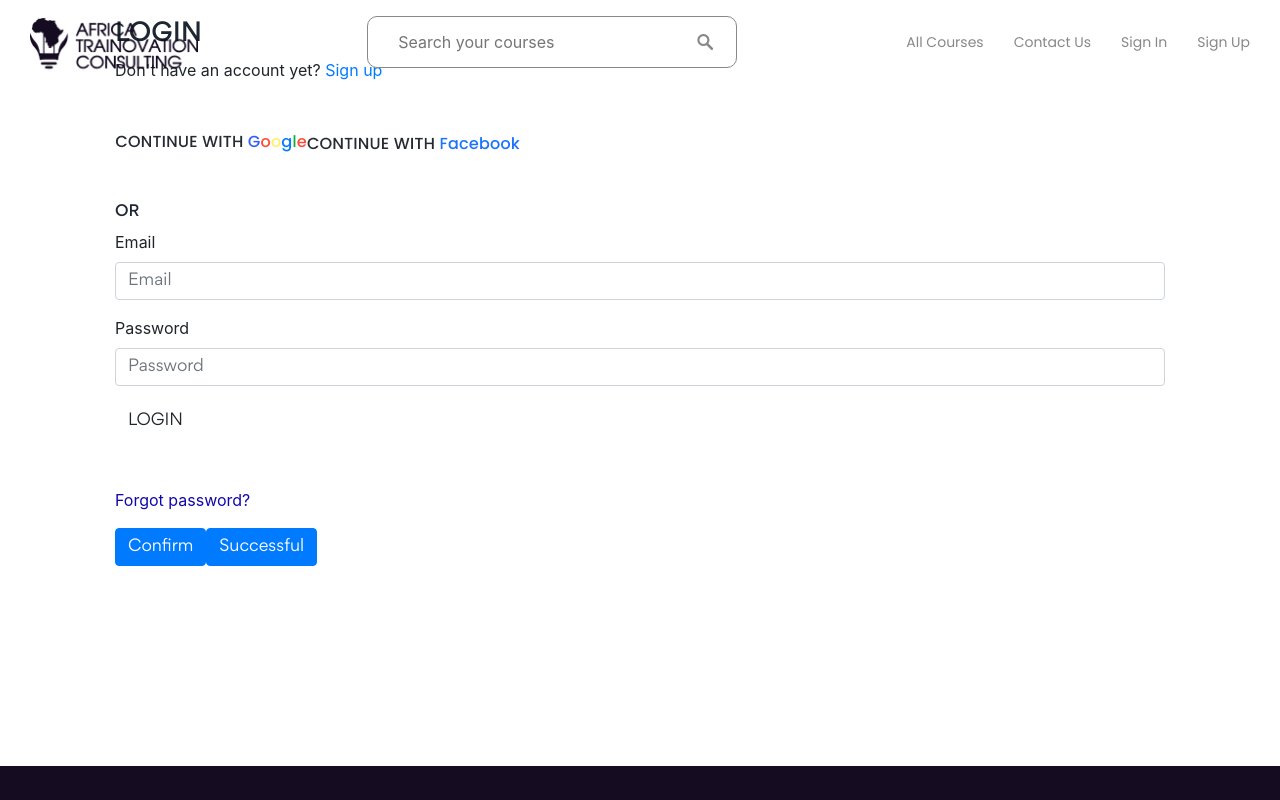
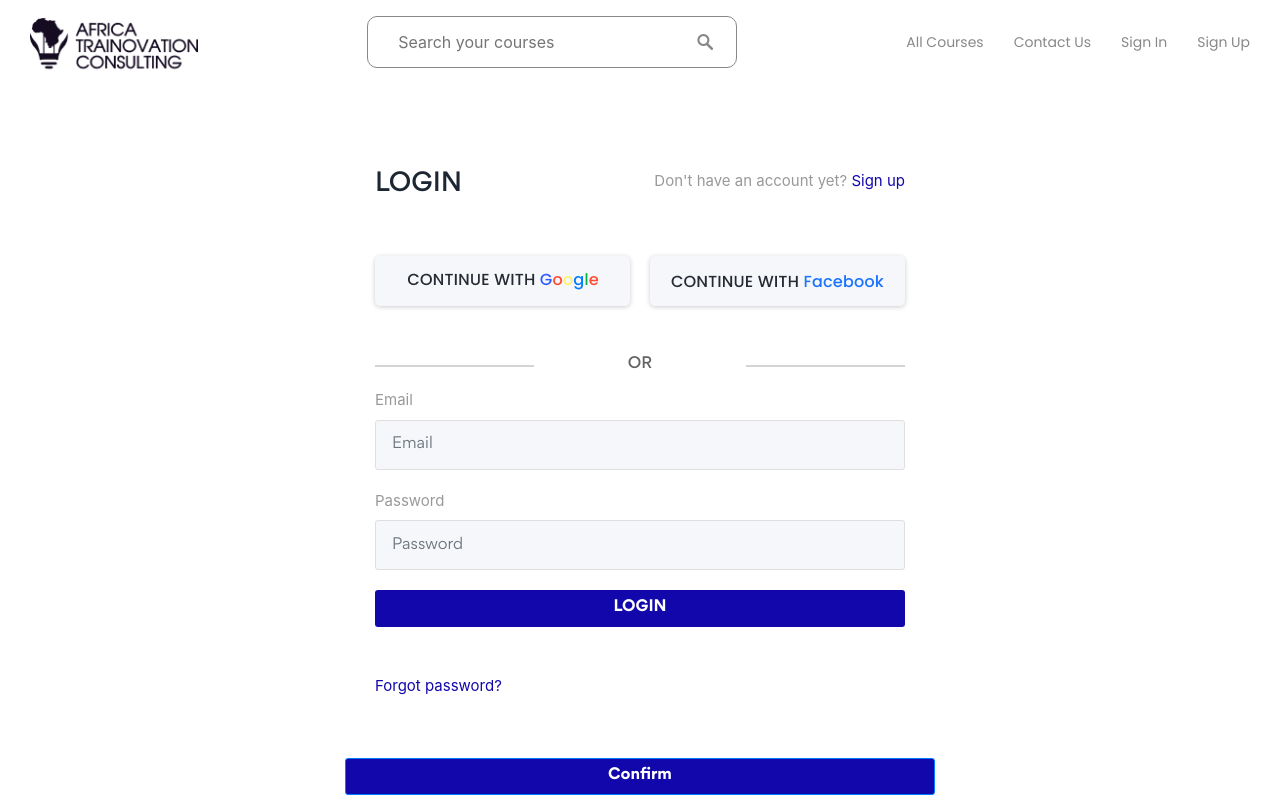
Before and after one commit to ATC-HUB/acadonline, a Nuxt app: page /login in a window 1280 px wide. Shown: the top 800 px of the page. Built offline with nearby package versions, Linux system fonts and the light colour scheme.

Commit message:
login & signup page stylings updated

```diff
--- a/pages/login.vue
+++ b/pages/login.vue
@@ -136,6 +136,216 @@
 
 </script>
 
-<style>
+<style scoped>
 
+.section{
+  margin-top: 120px;
+}
+.form-control {
+	background: #F5F7FA;
+border: 1px solid #DFDFDF;
+box-sizing: border-box;
+border-radius: 5px;
+height: 50px;
+padding: 0 1rem !important;
+font-size: 15px;
+}
+.form-control:focus {
+	border-color: #1207ab;
+}
+.form-control, .btn {
+	border-radius: 3px;
+}
+.signup-form {
+	width: 620px;
+	margin: 0 auto;
+  	font-size: 15px;
+}
+.signup-form h2 {
+	color: #636363;
+	margin: 0 0 15px;
+	position: relative;
+	text-align: center;
+}
+.signup-form h2:before, .signup-form h2:after {
+	content: "";
+	height: 2px;
+	width: 30%;
+	background: #d4d4d4;
+	position: absolute;
+	top: 50%;
+	z-index: 2;
+}
+.signup-form h2:before {
+	left: 0;
+}
+.signup-form h2:after {
+	right: 0;
+}
+.signup-form .hint-text {
+	color: #999;
+	margin-bottom: 30px;
+	text-align: center;
+}
+.signup-form form {
+	color: #999;
+	margin-bottom: 15px;
+	padding: 30px;
+}
+.signup-form .form-group {
+	margin-bottom: 20px;
+}
+.signup-form input[type="checkbox"] {
+	margin-top: 1px;
+	zoom:1.5;
+}
+.signup-form .btn {
+	font-size: 10px;
+	font-weight: bold;
+	min-width: 140px;
+	outline: none !important;
+}
+.signup-form .row div:first-child {
+	padding-right: 10px;
+}
+.signup-form .row div:last-child {
+	padding-left: 10px;
+}
+.signup-form a {
+	color: #fff;
+	text-decoration: underline;
+}
+.signup-form a:hover {
+	text-decoration: none;
+}
+.signup-form form a {
+	color: #1207ab;
+	text-decoration: none;
+}
+.signup-form form a:hover {
+	text-decoration: underline;
+}
+
+.btn-face,
+.btn-google {
+  font-size: 18px;
+  line-height: 1.2;
+
+  display: -webkit-box;
+  display: -webkit-flex;
+  display: -moz-box;
+  display: -ms-flexbox;
+  display: flex;
+  justify-content: center;
+  align-items: center;
+  padding: 15px;
+  width: calc((100% - 20px) / 2);
+  height: 50px;
+  border-radius: 5px;
+  box-shadow: 0 1px 5px 0px rgba(0, 0, 0, 0.2);
+  -moz-box-shadow: 0 1px 5px 0px rgba(0, 0, 0, 0.2);
+  -webkit-box-shadow: 0 1px 5px 0px rgba(0, 0, 0, 0.2);
+  -o-box-shadow: 0 1px 5px 0px rgba(0, 0, 0, 0.2);
+  -ms-box-shadow: 0 1px 5px 0px rgba(0, 0, 0, 0.2);
+  -webkit-transition: all 0.4s;
+  -o-transition: all 0.4s;
+  -moz-transition: all 0.4s;
+  transition: all 0.4s;
+  position: relative;
+  z-index: 1;
+}
+
+.btn-face {
+  color: #fff;
+  background-color: #F5F7FA;
+}
+
+
+
+.btn-google {
+  color: #555555;
+  background-color: #F5F7FA;
+}
+
+.btn-google img {
+  width: 30px;
+  margin-right: 15px;
+  padding-bottom: 3px;
+}
+
+.btn-face:hover:before,
+.btn-google:hover:before {
+  opacity: 1;
+}
+
+.btn-face:hover,
+.btn-google:hover {
+  color: #fff;
+  box-shadow: 0 5px 5px 0px rgba(0, 0, 0, 0.2);
+}
+
+.socials{
+	justify-content: space-between;
+    position: relative;
+    display: flex;
+}
+
+.signup-btn{
+	font-size: 15px !important;
+	width: 100%;
+	color: #fff;
+	background-color: #1207ab;
+}
+
+.signup-btn:hover{
+	color: #1207ab;
+	background-color: #fff;
+	border: 1px solid #1207ab;
+}
+
+
+.signin-head{
+	display: flex;
+    justify-content: space-between;
+}
+
+
+.continue{
+	width: 100%;
+	color: #fff;
+	background-color: #1207ab;
+	font-size: 15px !important;
+}
+
+.continue:hover{
+	color: #1207ab;
+	background-color: #fff;
+	border: 1px solid #1207ab;
+}
+
+
+.markss{
+	display: flex;
+    justify-content: center;
+    margin-bottom: 25px;
+}
+
+
+.continue2{
+	width: 70%;
+	color: #fff;
+	background-color: #1207ab;
+	font-size: 15px !important;
+}
+
+.continue2:hover{
+	color: #1207ab;
+	background-color: #fff;
+	border: 1px solid #1207ab;
+}
+
+.success{
+	display: flex;
+	justify-content: center;
+}
 </style>
--- a/pages/signup.vue
+++ b/pages/signup.vue
@@ -68,6 +68,217 @@
 
 </script>
 
-<style>
+<style scope>
 
+.section{
+  margin-top: 120px;
+}
+
+.form-control {
+	background: #F5F7FA;
+border: 1px solid #DFDFDF;
+box-sizing: border-box;
+border-radius: 5px;
+height: 50px;
+padding: 0 1rem !important;
+font-size: 15px;
+}
+.form-control:focus {
+	border-color: #1207ab;
+}
+.form-control, .btn {
+	border-radius: 3px;
+}
+.signup-form {
+	width: 620px;
+	margin: 0 auto;
+  	font-size: 15px;
+}
+.signup-form h2 {
+	color: #636363;
+	margin: 0 0 15px;
+	position: relative;
+	text-align: center;
+}
+.signup-form h2:before, .signup-form h2:after {
+	content: "";
+	height: 2px;
+	width: 30%;
+	background: #d4d4d4;
+	position: absolute;
+	top: 50%;
+	z-index: 2;
+}
+.signup-form h2:before {
+	left: 0;
+}
+.signup-form h2:after {
+	right: 0;
+}
+.signup-form .hint-text {
+	color: #999;
+	margin-bottom: 30px;
+	text-align: center;
+}
+.signup-form form {
+	color: #999;
+	margin-bottom: 15px;
+	padding: 30px;
+}
+.signup-form .form-group {
+	margin-bottom: 20px;
+}
+.signup-form input[type="checkbox"] {
+	margin-top: 1px;
+	zoom:1.5;
+}
+.signup-form .btn {
+	font-size: 10px;
+	font-weight: bold;
+	min-width: 140px;
+	outline: none !important;
+}
+.signup-form .row div:first-child {
+	padding-right: 10px;
+}
+.signup-form .row div:last-child {
+	padding-left: 10px;
+}
+.signup-form a {
+	color: #fff;
+	text-decoration: underline;
+}
+.signup-form a:hover {
+	text-decoration: none;
+}
+.signup-form form a {
+	color: #1207ab;
+	text-decoration: none;
+}
+.signup-form form a:hover {
+	text-decoration: underline;
+}
+
+.btn-face,
+.btn-google {
+  font-size: 18px;
+  line-height: 1.2;
+
+  display: -webkit-box;
+  display: -webkit-flex;
+  display: -moz-box;
+  display: -ms-flexbox;
+  display: flex;
+  justify-content: center;
+  align-items: center;
+  padding: 15px;
+  width: calc((100% - 20px) / 2);
+  height: 50px;
+  border-radius: 5px;
+  box-shadow: 0 1px 5px 0px rgba(0, 0, 0, 0.2);
+  -moz-box-shadow: 0 1px 5px 0px rgba(0, 0, 0, 0.2);
+  -webkit-box-shadow: 0 1px 5px 0px rgba(0, 0, 0, 0.2);
+  -o-box-shadow: 0 1px 5px 0px rgba(0, 0, 0, 0.2);
+  -ms-box-shadow: 0 1px 5px 0px rgba(0, 0, 0, 0.2);
+  -webkit-transition: all 0.4s;
+  -o-transition: all 0.4s;
+  -moz-transition: all 0.4s;
+  transition: all 0.4s;
+  position: relative;
+  z-index: 1;
+}
+
+.btn-face {
+  color: #fff;
+  background-color: #F5F7FA;
+}
+
+
+
+.btn-google {
+  color: #555555;
+  background-color: #F5F7FA;
+}
+
+.btn-google img {
+  width: 30px;
+  margin-right: 15px;
+  padding-bottom: 3px;
+}
+
+.btn-face:hover:before,
+.btn-google:hover:before {
+  opacity: 1;
+}
+
+.btn-face:hover,
+.btn-google:hover {
+  color: #fff;
+  box-shadow: 0 5px 5px 0px rgba(0, 0, 0, 0.2);
+}
+
+.socials{
+	justify-content: space-between;
+    position: relative;
+    display: flex;
+}
+
+.signup-btn{
+	font-size: 15px !important;
+	width: 100%;
+	color: #fff;
+	background-color: #1207ab;
+}
+
+.signup-btn:hover{
+	color: #1207ab;
+	background-color: #fff;
+	border: 1px solid #1207ab;
+}
+
+
+.signin-head{
+	display: flex;
+    justify-content: space-between;
+}
+
+
+.continue{
+	width: 100%;
+	color: #fff;
+	background-color: #1207ab;
+	font-size: 15px !important;
+}
+
+.continue:hover{
+	color: #1207ab;
+	background-color: #fff;
+	border: 1px solid #1207ab;
+}
+
+
+.markss{
+	display: flex;
+    justify-content: center;
+    margin-bottom: 25px;
+}
+
+
+.continue2{
+	width: 70%;
+	color: #fff;
+	background-color: #1207ab;
+	font-size: 15px !important;
+}
+
+.continue2:hover{
+	color: #1207ab;
+	background-color: #fff;
+	border: 1px solid #1207ab;
+}
+
+.success{
+	display: flex;
+	justify-content: center;
+}
 </style>
```
